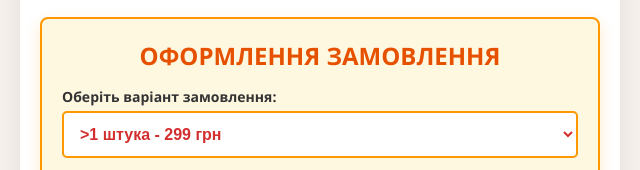
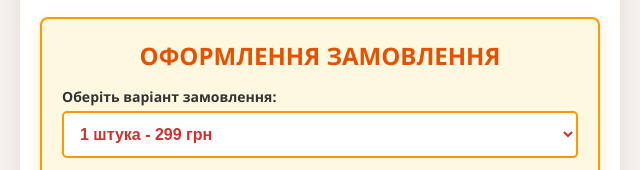
Before and after one commit to emoghoul2007/Kitchen-Cleaner-2, a plain HTML site: page index.html in a window 1280 px wide. Shown: the part 9652-9822 px from the top of the page, 320-960 px from the left. Drawn offline with Linux system fonts and the light colour scheme; a script that the page names is missing.

Commit message:
index.html

```diff
--- a/index.html
+++ b/index.html
@@ -639,7 +639,7 @@ function toggleFaq(el) {
                     <div class="form-group">
                         <label for="quantity">Оберіть варіант замовлення:</label>
                         <select id="quantity" name="quantity" required>
-                            <option value="1 шт - 299 грн" selected>>1 штука - 299 грн</option>
+                            <option value="1 шт - 299 грн" selected>1 штука - 299 грн</option>
                             <option value="Акція 1+1=3 - 598 грн">🔥 ХІТ: 1+1=3 (Отримати 3 шт) - 598 грн</option>
                             <option value="Акція 2+2=6 - 1196 грн">🔥 МЕГА: 2+2=6 (Отримати 6 шт) - 1 196 грн</option>
                             <option value="Інша кількість">Інша кількість (вказати менеджеру)</option>
```
